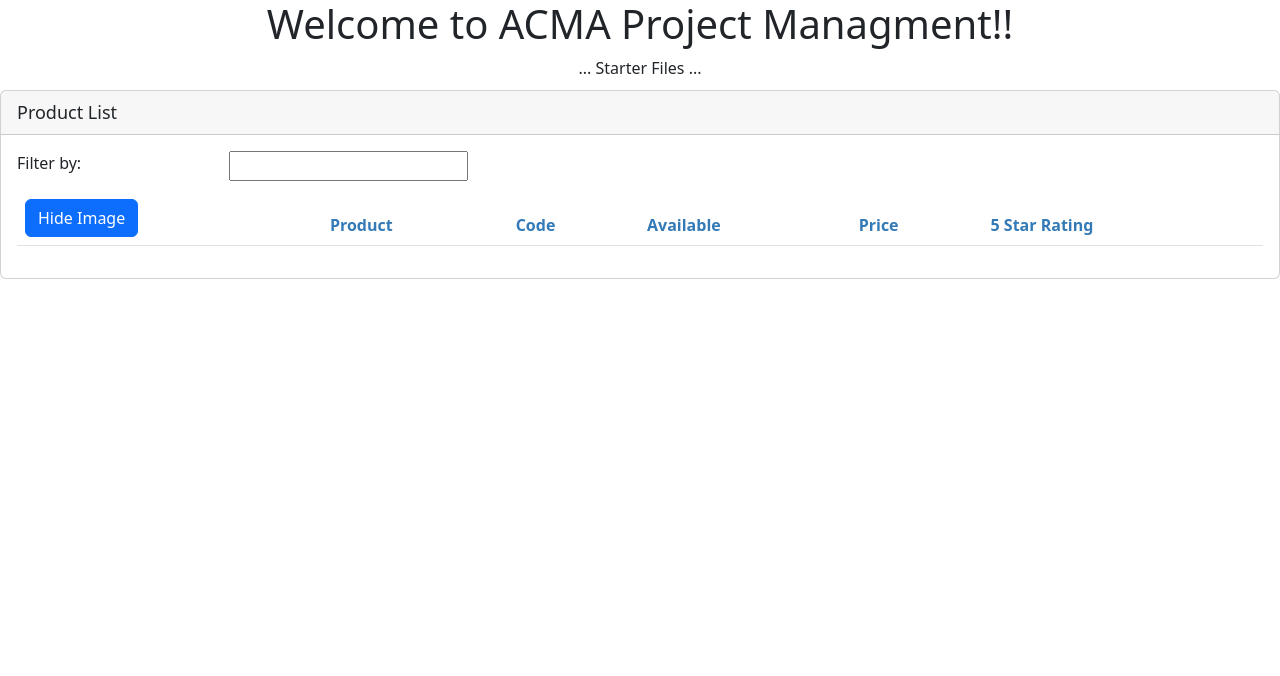
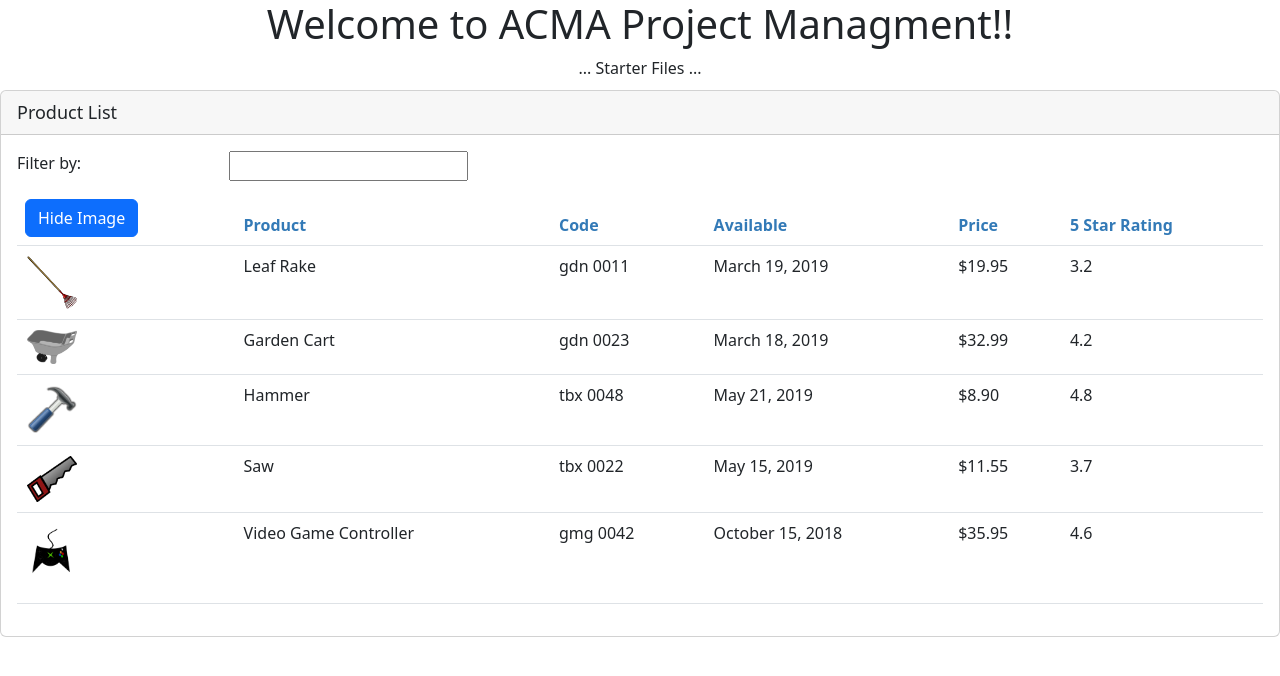
Before and after one commit to FoxGeoff/APM-Start-3-1-23, an Angular app: page / in a window 1280 px wide. Shown: the top 676 px of the page. Built offline with nearby package versions, Linux system fonts and the light colour scheme.

Commit message:
Add the filtered list of products  using the product service

```diff
--- /dev/null
+++ b/src/app/products/product.service.ts
@@ -0,0 +1,66 @@
+import { Injectable } from '@angular/core';
+import { IProduct } from './product'
+
+@Injectable({
+  providedIn: 'root'
+})
+export class ProductService {
+
+  getProducts(): IProduct[] {
+    return [
+      {
+        "productId": 1,
+        "productName": "Leaf Rake",
+        "productCode": "GDN-0011",
+        "releaseDate": "March 19, 2019",
+        "description": "Leaf rake with 48-inch wooden handle.",
+        "price": 19.95,
+        "starRating": 3.2,
+        "imageUrl": "assets/images/leaf_rake.png"
+      },
+      {
+        "productId": 2,
+        "productName": "Garden Cart",
+        "productCode": "GDN-0023",
+        "releaseDate": "March 18, 2019",
+        "description": "15 gallon capacity rolling garden cart",
+        "price": 32.99,
+        "starRating": 4.2,
+        "imageUrl": "assets/images/garden_cart.png"
+      },
+      {
+        "productId": 5,
+        "productName": "Hammer",
+        "productCode": "TBX-0048",
+        "releaseDate": "May 21, 2019",
+        "description": "Curved claw steel hammer",
+        "price": 8.9,
+        "starRating": 4.8,
+        "imageUrl": "assets/images/hammer.png"
+      },
+      {
+        "productId": 8,
+        "productName": "Saw",
+        "productCode": "TBX-0022",
+        "releaseDate": "May 15, 2019",
+        "description": "15-inch steel blade hand saw",
+        "price": 11.55,
+        "starRating": 3.7,
+        "imageUrl": "assets/images/saw.png"
+      },
+      {
+        "productId": 10,
+        "productName": "Video Game Controller",
+        "productCode": "GMG-0042",
+        "releaseDate": "October 15, 2018",
+        "description": "Standard two-button video game controller",
+        "price": 35.95,
+        "starRating": 4.6,
+        "imageUrl": "assets/images/xbox-controller.png"
+      }
+    ]
+  }
+
+  constructor() { }
+
+}
--- a/src/app/products/products.component.ts
+++ b/src/app/products/products.component.ts
@@ -1,6 +1,7 @@
 import { Component, OnInit } from '@angular/core';
 import { Subscription } from 'rxjs';
 import { IProduct } from './product';
+import { ProductService } from './product.service';
 
 @Component({
   selector: 'pm-products',
@@ -9,7 +10,7 @@
 })
 export class ProductsComponent implements OnInit {
 
-  constructor() { }
+  constructor(private prodService: ProductService) { }
 
   pageTitle = 'Product List';
   imageWidth = 50;
@@ -35,7 +36,8 @@
   }
 
   filteredProducts: IProduct[] = []
-  products: IProduct[] = [
+  products: IProduct[] = [];
+  /*
     {
       "productId": 1,
       "productName": "Leaf Rake",
@@ -86,9 +88,11 @@
       "starRating": 4.6,
       "imageUrl": "assets/images/xbox-controller.png"
     }
-  ];
+  ]; */
 
   ngOnInit(): void {
+    this.products = this.prodService.getProducts();
+    this.filteredProducts = this.products;
   }
 
   toggleImage(): void {
```
Also changed, not shown: 2 other files (tests, documents, lock files or other folders).
